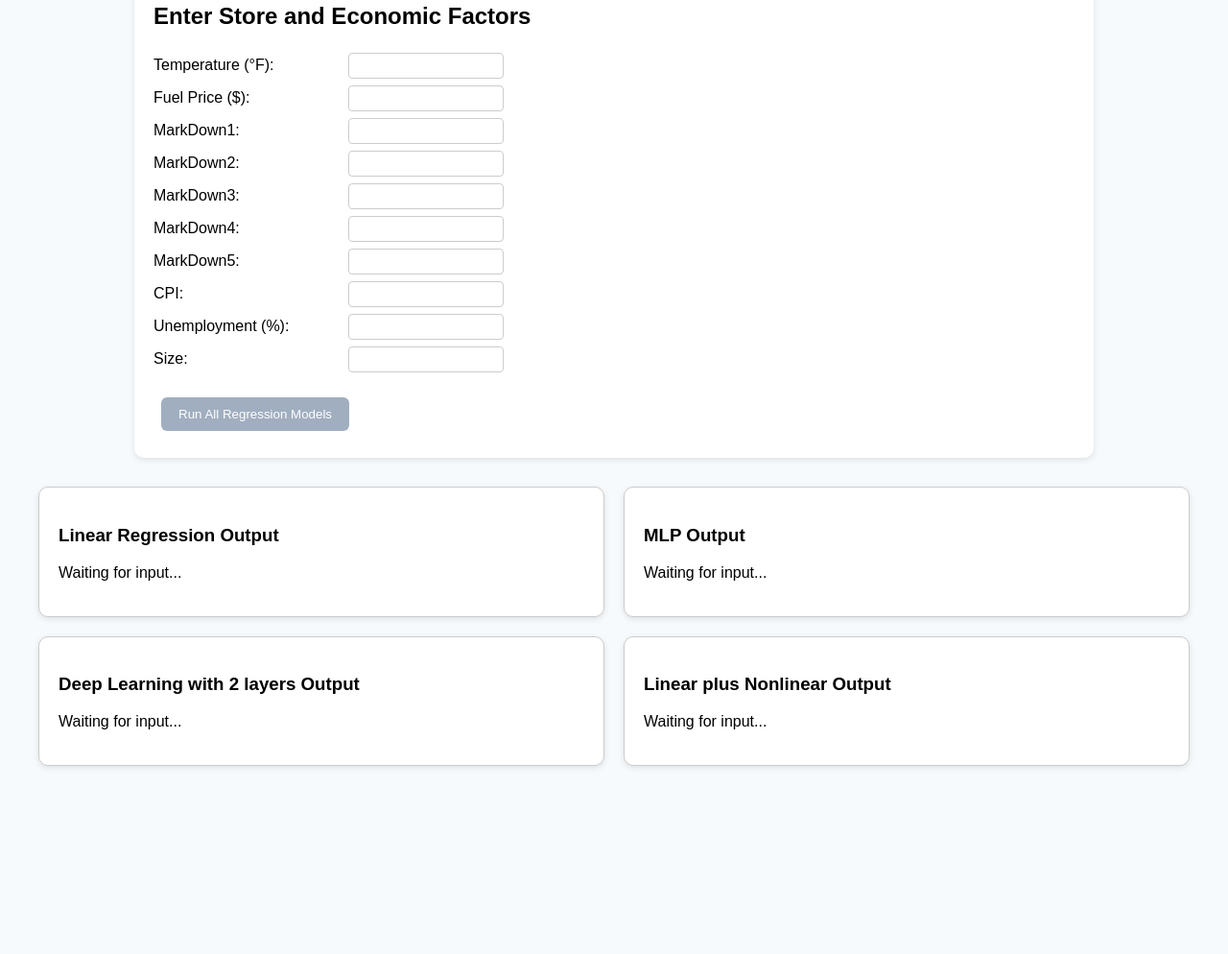
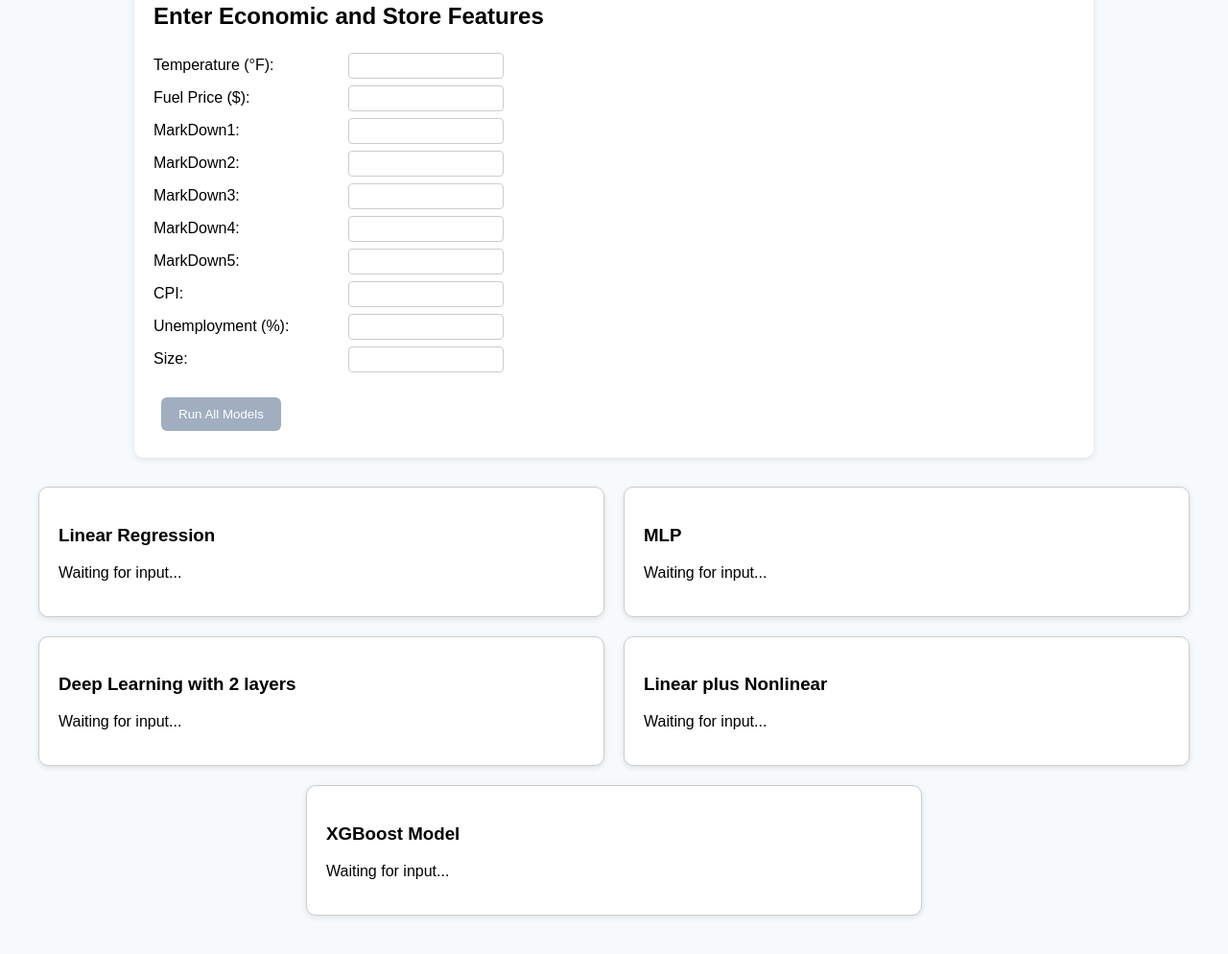
Before and after one commit to iramazam3/Regression, a plain HTML site: page index.html in a window 1280 px wide. Shown: the part 135-1129 px from the top of the page at 96% size. Before the commit the page ends 973 px from the top, so only its background shows below. Drawn offline with Linux system fonts and the light colour scheme.

Commit message:
added xgboost

```diff
--- a/index.html
+++ b/index.html
@@ -76,6 +76,13 @@
       border-radius: 10px;
       box-shadow: 0 2px 6px rgba(0, 0, 0, 0.1);
     }
+
+    /* Make XGBoost centered if it’s fifth */
+    #predXGB {
+      grid-column: span 2;
+      width: 50%;
+      margin: auto;
+    }
   </style>
 </head>
 
@@ -83,7 +90,7 @@
   <h1>Walmart Sales Forecast (Regression Models)</h1>
 
   <div id="input-area">
-    <h2>Enter Store and Economic Factors</h2>
+    <h2>Enter Economic and Store Features</h2>
 
     <label>Temperature (°F):</label><input type="number" id="input0" step="any"><br>
     <label>Fuel Price ($):</label><input type="number" id="input1" step="any"><br>
@@ -97,19 +104,20 @@
     <label>Size:</label><input type="number" id="input9" step="any"><br>
 
     <div style="margin-top: 15px;">
-      <button id="btnRun" class="btn" onclick="runAllModels()" disabled>Run All Regression Models</button>
+      <button id="btnRun" class="btn" onclick="runAllModels()" disabled>Run All Models</button>
     </div>
   </div>
 
   <div id="models">
-    <div class="model-box" id="predLinear"><h3>Linear Regression Output</h3><p>Waiting for input...</p></div>
-    <div class="model-box" id="predMLP"><h3>MLP Output</h3><p>Waiting for input...</p></div>
-    <div class="model-box" id="predDeep"><h3>Deep Learning with 2 layers Output</h3><p>Waiting for input...</p></div>
-    <div class="model-box" id="predHybrid"><h3>Linear plus Nonlinear Output</h3><p>Waiting for input...</p></div>
+    <div class="model-box" id="predLinear"><h3>Linear Regression</h3><p>Waiting for input...</p></div>
+    <div class="model-box" id="predMLP"><h3>MLP</h3><p>Waiting for input...</p></div>
+    <div class="model-box" id="predDeep"><h3>Deep Learning with 2 layers</h3><p>Waiting for input...</p></div>
+    <div class="model-box" id="predHybrid"><h3>Linear plus Nonlinear</h3><p>Waiting for input...</p></div>
+    <div class="model-box" id="predXGB"><h3>XGBoost Model</h3><p>Waiting for input...</p></div>
   </div>
 
   <script>
-    // Enable button only when all fields are filled
+    // Enable "Run" button only when all inputs are filled
     function validateInputs() {
       let allFilled = true;
       for (let i = 0; i < 10; i++) {
```
